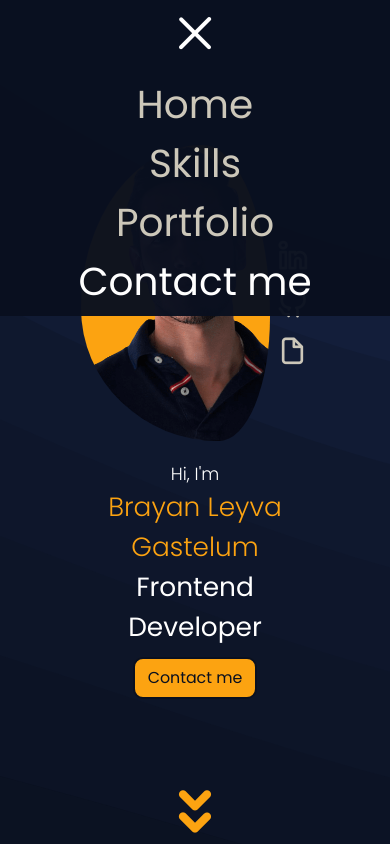
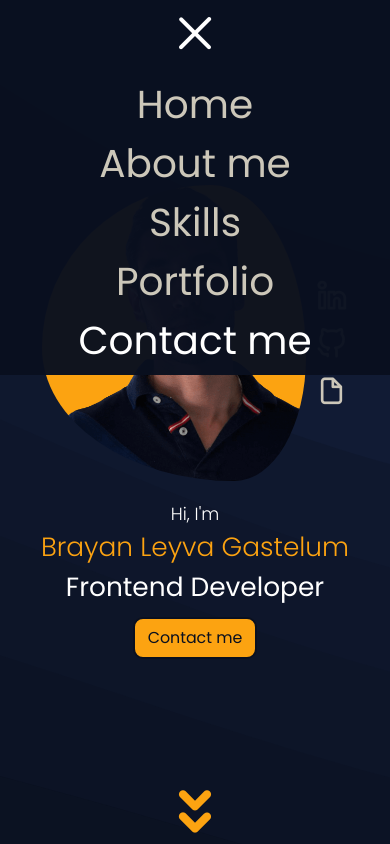
Before and after one commit to BrayanLeyvaG/personal-portfolio, a React (Create React App) app: page / in a window 390 px wide. Both pictures are taken after a click on the icon 194 px from the left and 33 px from the top of the page. Shown: the top 844 px of the page. Built offline with nearby package versions, Linux system fonts and the light colour scheme.

Commit message:
fixed blob img mobile

```diff
--- a/src/Components/Header.js
+++ b/src/Components/Header.js
@@ -19,6 +19,7 @@ export const Header = ({isScrolling}) => {
         <div className='links-nav'>
           <ul className='ul-nav'>
               <li><a href='#home' onClick={navbarToggler} className='header-links'>Home</a></li>
+              <li><a href='#about-me' onClick={navbarToggler} className='header-links'>About me</a></li>
               <li><a href='#skills' onClick={navbarToggler} className='header-links'>Skills</a></li>
               <li><a href='#portfolio' onClick={navbarToggler} className='header-links'>Portfolio</a></li>
               <li><a href='#contactme' onClick={navbarToggler} className='header-links hdcm'>Contact me</a></li>
--- a/src/index.css
+++ b/src/index.css
@@ -529,6 +529,7 @@ h1, h2, p{
         flex-direction: column-reverse;
         height: 100%;
         justify-content: center;
+
     }
 
     .hero-lines h1, h2, p{
@@ -539,15 +540,15 @@ h1, h2, p{
     }
 
     .hero-lines{
-        font-size: 1.1em;
+        font-size: 1.4em;
         display: flex;
         flex-direction: column;
         align-items: center;
     }
 
     .hero-blob{
-        height: 50vh;
-        width: 50vw;
+        height: 45vh;
+        width: 45vw;
         margin: 0 0 20px 0;
     }
 
@@ -557,7 +558,11 @@ h1, h2, p{
 
 }
 
-@media screen and (min-width:200px) and (max-width:919px) {
+@media screen and (min-width:100px) and (max-width:919px) {
+    .hero-main{
+        padding: 30px 30px;
+    }
+
     .body{
         overflow-x: hidden;
     }
@@ -642,7 +647,7 @@ h1, h2, p{
 
     .hero-blob{
         height: 35vh;
-        width: 50vw;
+        width: 70vw;
         margin: 0 0 20px 0;
     }
 
```
